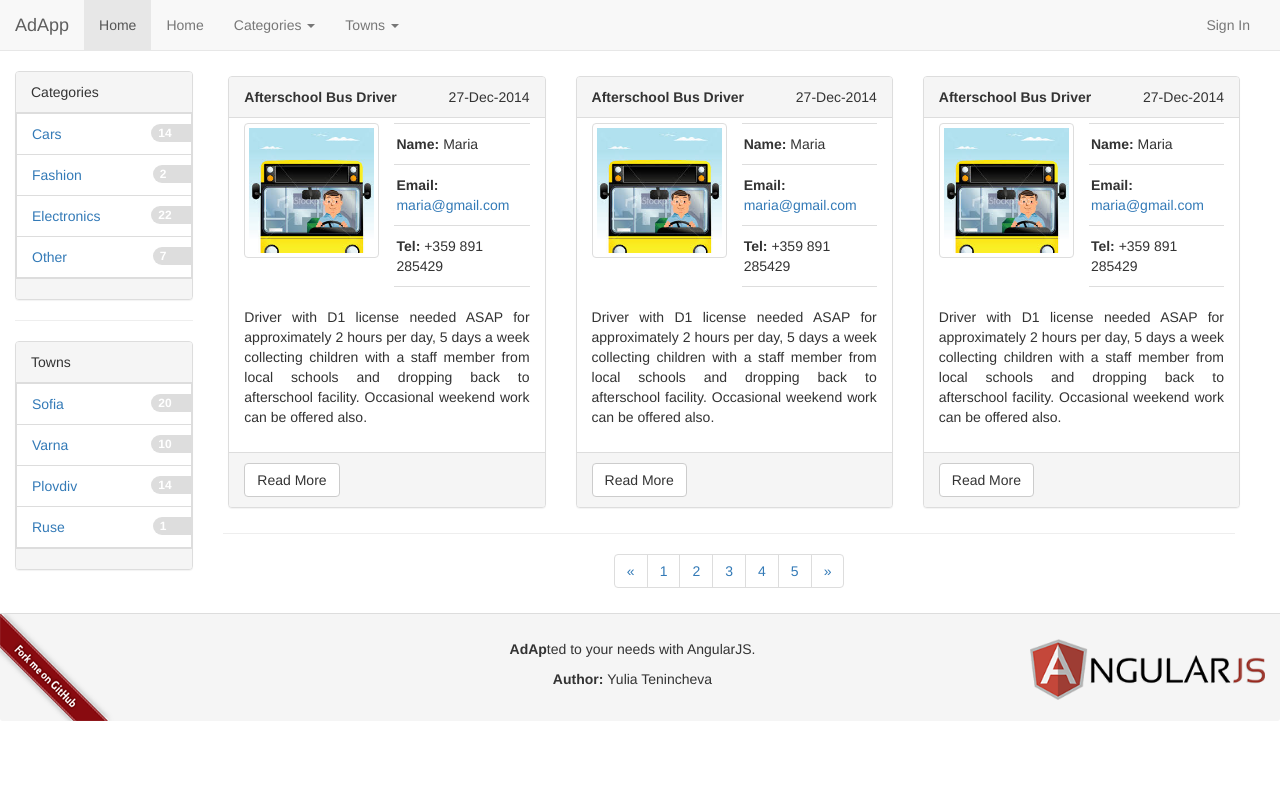
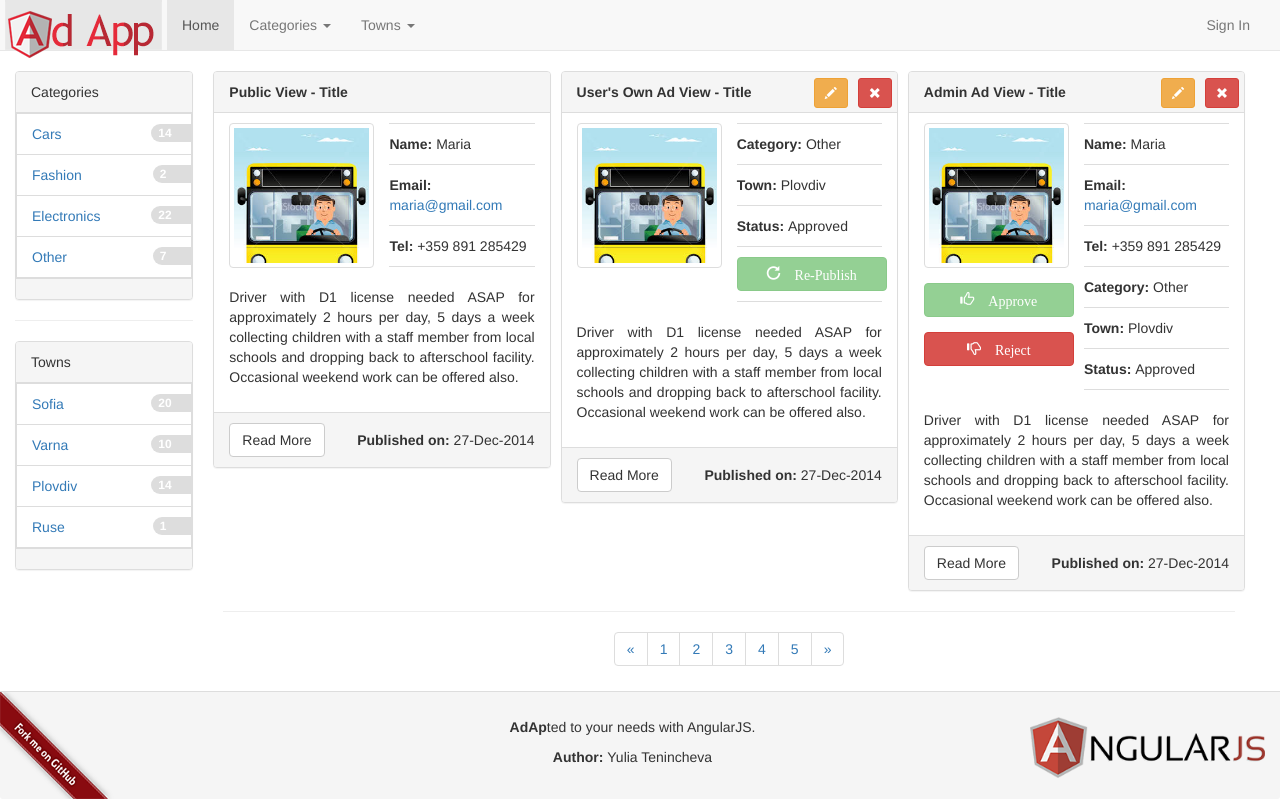
Before and after one commit to Y-LyN-10/AdAp-AngularJS-Course-Project, a website: page AdAp-Design/public/index.html in a window 1280 px wide. Drawn offline with nearby package versions, Linux system fonts and the light colour scheme.

Commit message:
Ready UI design for User's own ad view & Admin Ad View

```diff
--- a/AdAp-Design/public/css/styles.css
+++ b/AdAp-Design/public/css/styles.css
@@ -1,3 +1,9 @@
+.navbar-brand{
+    padding: 0;
+    padding-left: 5px;
+    padding-right: 5px;
+}
+
 .list-panel{
     margin-bottom: 0 !important;
     border: 0;
@@ -21,19 +27,29 @@
     width: 100%;
 }
 
+.poster-block{
+    padding-left: 5px;
+    padding-right: 5px;
+    margin-right: 0;
+}
+
 .poster{
-    margin: 5px;
+    margin: 0;
     padding: 0;
 }
 
-.poster .panel-body{
+.poster > .glyphicon{
+    margin: 5px;
+}
+
+.poster>.panel-body{
     padding-top: 0;
     text-align: justify;
 }
 
 .poster-img-data{
     margin-left: 0;
-    margin-top: 5px;
+    margin-top: 10px;
 }
 
 .poster-main-data-list li.list-group-item{
@@ -41,8 +57,8 @@
     word-wrap: break-word;
     border-right: 0;
     border-left: 0;
-    padding-left: 2px;
-    padding-right: 2px;
+    padding-left: 0;
+    padding-right: 0;
 }
 
 .middle-hr{
@@ -70,3 +86,11 @@
 .angular-logo{
     padding: 5px;
 }
+
+.change-ad-status>a{
+    min-width: 150px;
+}
+
+.left-col-btn>a{
+    margin-top:15px;
+}
--- a/AdAp-Design/public/index.html
+++ b/AdAp-Design/public/index.html
@@ -5,6 +5,7 @@
     <meta charset="utf-8">
     <title>AdAp - Home</title>
     <link href="css/bootstrap.min.css" rel="stylesheet">
+    <link href="//netdna.bootstrapcdn.com/bootstrap/3.0.0/css/bootstrap.min.css" rel="stylesheet">
     <link href="css/styles.css" rel="stylesheet">
 </head>
 <body>
@@ -13,12 +14,11 @@
     <div class="container-fluid">
         <div class="navbar-header">
             <button type="button" class="navbar-toggle" data-toggle="collapse" data-target="#navbar-menu"></button>
-            <a href="/" class="navbar-brand">AdApp</a>
+            <a href="/" class="navbar-brand"><img src="img/adap-logo-small.png" alt=""/></a>
         </div>
         <div id="navbar-menu" class="collapse navbar-collapse">
             <ul class="nav navbar-nav">
                 <li role="presentation" class="active"><a href="#/">Home</a></li>
-                <li role="presentation"><a href="#/">Home</a></li>
                 <li><a href="#" class="dropdown-toggle" data-toggle="dropdown">Categories <b class="caret"></b></a>
                     <ul class="dropdown-menu">
                         <li><a href="#">Cars</a></li>
@@ -79,11 +79,9 @@
         <!-- center + right -->
         <div class="col-sm-10">
             <div class="row">
-                <div class="col-xs-4">
+                <div class="col-xs-4 poster-block">
                     <div class="col-xs-12 panel panel-default poster">
-                        <div class="panel-heading"><strong>Afterschool Bus Driver</strong>
-                            <span class="pull-right">27-Dec-2014</span>
-                        </div>
+                        <div class="panel-heading"><strong>Public View - Title</strong></div>
 
                         <div class="row poster-img-data">
                             <div class="col-xs-6">
@@ -115,20 +113,67 @@
                             </p>
                         </div>
                         <div class="panel-footer">
+                            <span class="pull-right" style="margin-top: 7px;"><strong>Published on:</strong> 27-Dec-2014</span>
                             <button class="btn btn-default">Read More</button>
                         </div>
                     </div>
                 </div>
                 <!-- col-xs-4-->
-                <div class="col-xs-4">
+                <div class="col-xs-4 poster-block">
                     <div class="col-xs-12 panel panel-default poster">
-                        <div class="panel-heading"><strong>Afterschool Bus Driver</strong>
-                            <span class="pull-right">27-Dec-2014</span>
-                        </div>
+                        <a href="#" class="btn btn-sm btn-danger glyphicon glyphicon-remove pull-right"></a>
+                        <a href="#" class="btn btn-sm btn-warning glyphicon glyphicon-pencil pull-right"></a>
+                        <div class="panel-heading"><strong>User's Own Ad View - Title</strong></div>
 
                         <div class="row poster-img-data">
                             <div class="col-xs-6">
                                 <img src="img/bus-driver.jpg" class="img-thumbnail"/>
+                            </div>
+                            <div class="col-xs-6 row">
+                                <ul class="list-group poster-main-data-list">
+                                    <li class="list-group-item">
+                                        <strong>Category: </strong>
+                                        <span>Other</span>
+                                    </li>
+                                    <li class="list-group-item">
+                                        <strong>Town: </strong>
+                                        <span>Plovdiv</span>
+                                    </li>
+                                    <li class="list-group-item">
+                                        <strong>Status: </strong>
+                                        <span>Approved</span>
+                                    </li>
+                                    <li class="list-group-item  change-ad-status">
+                                        <a href="#" class="btn btn-success center-block disabled"><span class=" glyphicon glyphicon-repeat"> Re-Publish</span></a>
+                                    </li>
+                                </ul>
+                            </div>
+                        </div>
+                        <div class="panel-body">
+                            <p>Driver with D1 license needed ASAP for approximately 2 hours per day, 5
+                                days a week collecting children with a staff member from local schools and dropping back
+                                to afterschool facility. Occasional weekend work can be offered also.
+                            </p>
+                        </div>
+                        <div class="panel-footer">
+                            <span class="pull-right" style="margin-top: 7px;"><strong>Published on:</strong> 27-Dec-2014</span>
+                            <button class="btn btn-default">Read More</button>
+                        </div>
+                    </div>
+                </div>
+                <!-- col-xs-4 -->
+                <div class="col-xs-4 poster-block">
+                    <div class="col-xs-12 panel panel-default poster">
+                        <a href="#" class="btn btn-sm btn-danger glyphicon glyphicon-remove pull-right"></a>
+                        <a href="#" class="btn btn-sm btn-warning glyphicon glyphicon-pencil pull-right"></a>
+                        <div class="panel-heading"><strong>Admin Ad View - Title</strong></div>
+                        <div class="row poster-img-data">
+                            <div class="col-xs-6">
+                                <img src="img/bus-driver.jpg" class="img-thumbnail"/>
+                                <div class="text-center change-ad-status left-col-btn">
+                                    <a href="#" class="btn btn-success center-block disabled"><span class="glyphicon glyphicon-thumbs-up"> Approve</span></a>
+                                    <a href="#" class="btn btn-danger center-block"><span class="glyphicon glyphicon-thumbs-down"> Reject</span></a>
+                                </div>
                             </div>
                             <div class="col-xs-6 row">
                                 <ul class="list-group poster-main-data-list">
@@ -145,46 +190,17 @@
                                         <strong>Tel: </strong>
                                         <span>+359 891 285429</span>
                                     </li>
-                                </ul>
-                            </div>
-                        </div>
-                        <div class="panel-body">
-                            <p>Driver with D1 license needed ASAP for approximately 2 hours per day, 5
-                                days a week collecting children with a staff member from local schools and dropping back
-                                to
-                                afterschool facility. Occasional weekend work can be offered also.
-                            </p>
-                        </div>
-                        <div class="panel-footer">
-                            <button class="btn btn-default">Read More</button>
-                        </div>
-                    </div>
-                </div>
-                <!-- col-xs-4 -->
-                <div class="col-xs-4">
-                    <div class="col-xs-12 panel panel-default poster">
-                        <div class="panel-heading"><strong>Afterschool Bus Driver</strong>
-                            <span class="pull-right">27-Dec-2014</span>
-                        </div>
-
-                        <div class="row poster-img-data">
-                            <div class="col-xs-6">
-                                <img src="img/bus-driver.jpg" class="img-thumbnail"/>
-                            </div>
-                            <div class="col-xs-6 row">
-                                <ul class="list-group poster-main-data-list">
                                     <li class="list-group-item">
-                                        <strong>Name: </strong>
-                                        <span>Maria</span>
-                                    </li>
-
-                                    <li class="list-group-item">
-                                        <strong>Email: </strong>
-                                        <a href="mailto:maria@gmail.com">maria@gmail.com</a>
+                                        <strong>Category: </strong>
+                                        <span>Other</span>
                                     </li>
                                     <li class="list-group-item">
-                                        <strong>Tel: </strong>
-                                        <span>+359 891 285429</span>
+                                        <strong>Town: </strong>
+                                        <span>Plovdiv</span>
+                                    </li>
+                                    <li class="list-group-item">
+                                        <strong>Status: </strong>
+                                        <span>Approved</span>
                                     </li>
                                 </ul>
                             </div>
@@ -197,6 +213,7 @@
                             </p>
                         </div>
                         <div class="panel-footer">
+                            <span class="pull-right" style="margin-top: 7px;"><strong>Published on:</strong> 27-Dec-2014</span>
                             <button class="btn btn-default">Read More</button>
                         </div>
                     </div>
@@ -233,7 +250,9 @@
     </div>
     <div class="row panel-footer footer">
             <div class="col-xs-4">
-                <img src="img/github-fork-me.png" alt=""/>
+                <a href="https://github.com/Y-LyN-10/AdAp-AngularJS-Course-Project">
+                    <img src="img/github-fork-me.png" alt=""/>
+                </a>
             </div>
             <div class="col-xs-4 footer-text">
                 <div class="text-center">
```
